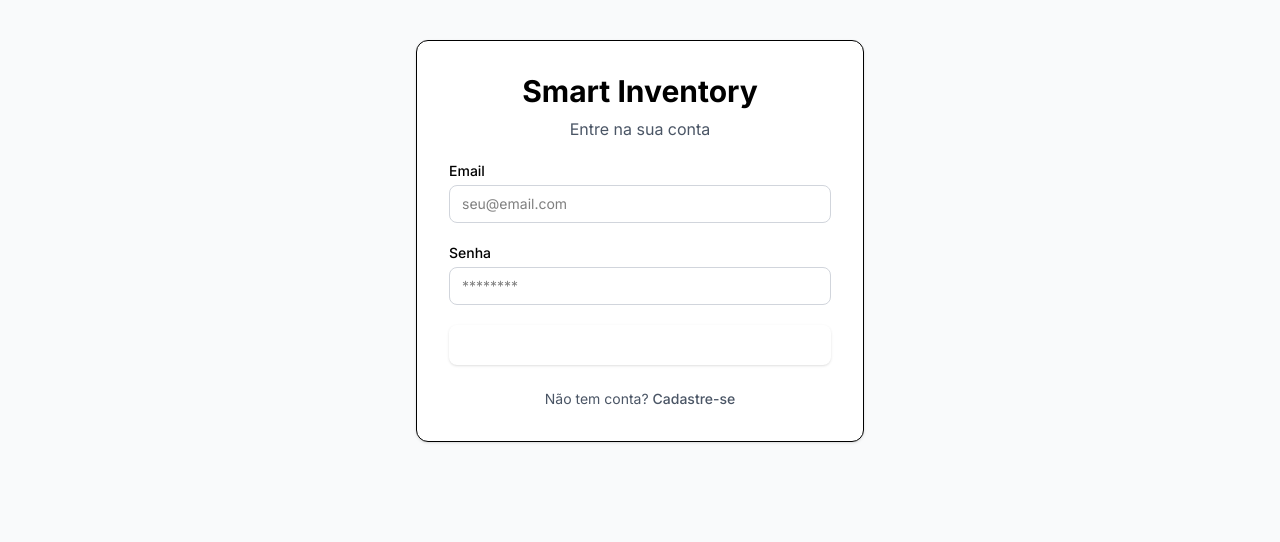
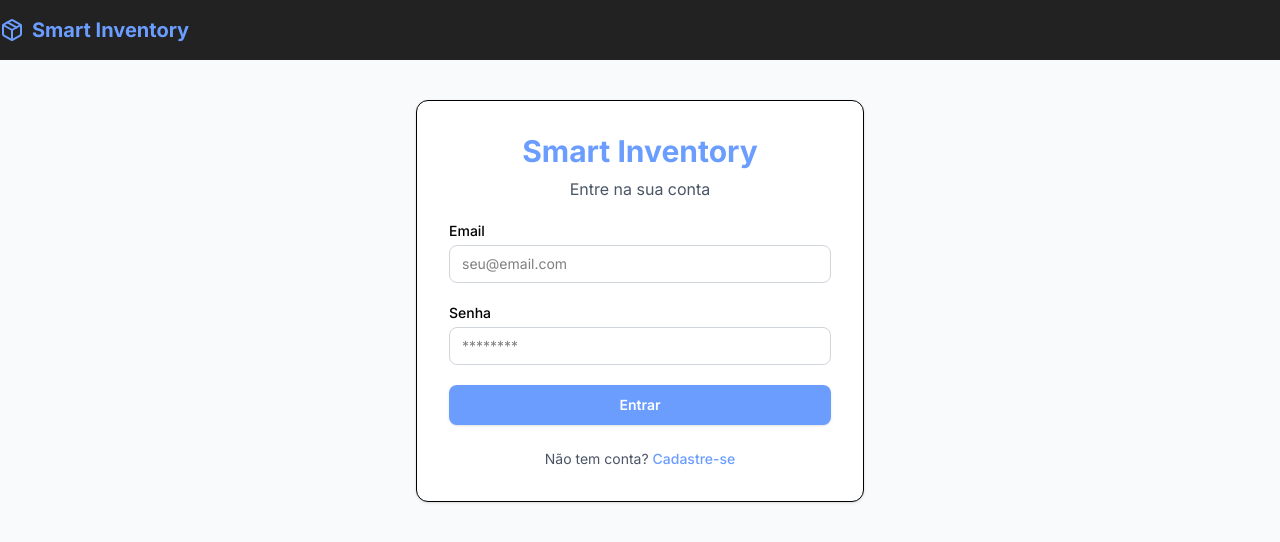
Before and after one commit to cnrnival/smart-inventory, a Next.js app: page /login in a window 1280 px wide. Shown: the top 542 px of the page. Built offline with nearby package versions, Linux system fonts and the light colour scheme; no server answers.

Commit message:
ajuste geral

```diff
--- a/db.json
+++ b/db.json
@@ -89,11 +89,20 @@
       "quantity": 1
     },
     {
-      "id": "kZGUbRHbzsU",
+      "id": "3yMXoWThI7k",
       "barcode": "1234567891234",
-      "name": "gaystavo",
+      "name": "Dorflex",
       "category": "",
-      "price": 1,
+      "price": 19,
+      "expiryDate": "2026-04-08",
+      "quantity": 2
+    },
+    {
+      "id": "LQK00SVU5Xc",
+      "barcode": "1234567891234",
+      "name": "ahaha",
+      "category": "aaa",
+      "price": 100,
       "expiryDate": "2026-04-08",
       "quantity": 1
     }
--- a/src/app/create-account/page.tsx
+++ b/src/app/create-account/page.tsx
@@ -78,7 +78,7 @@ export default function CreateAccountPage() {
                 value={form.name}
                 onChange={(e) => setForm({ ...form, name: e.target.value })}
                 placeholder="Seu nome completo"
-                className="w-full rounded-lg border border-gray-300 px-3 py-2 text-sm outline-none focus:border-primary focus:ring-2 focus:ring-primary/20"
+                className="w-full rounded-lg border border-gray-300 px-3 py-2 text-sm outline-none focus:border-[#6b9dff] focus:ring-2 focus:ring-[#6b9dff]/20"
                 required
               />
             </div>
@@ -91,7 +91,7 @@ export default function CreateAccountPage() {
                 value={form.email}
                 onChange={(e) => setForm({ ...form, email: e.target.value })}
                 placeholder="seu@email.com"
-                className="w-full rounded-lg border border-gray-300 px-3 py-2 text-sm outline-none focus:border-primary focus:ring-2 focus:ring-primary/20"
+                className="w-full rounded-lg border border-gray-300 px-3 py-2 text-sm outline-none focus:border-[#6b9dff] focus:ring-2 focus:ring-[#6b9dff]/20"
                 required
               />
             </div>
@@ -104,7 +104,7 @@ export default function CreateAccountPage() {
                 value={form.confirmEmail}
                 onChange={(e) => setForm({ ...form, confirmEmail: e.target.value })}
                 placeholder="Confirme seu email"
-                className="w-full rounded-lg border border-gray-300 px-3 py-2 text-sm outline-none focus:border-primary focus:ring-2 focus:ring-primary/20"
+                className="w-full rounded-lg border border-gray-300 px-3 py-2 text-sm outline-none focus:border-[#6b9dff] focus:ring-2 focus:ring-[#6b9dff]/20"
                 required
               />
             </div>
@@ -117,7 +117,7 @@ export default function CreateAccountPage() {
                 value={form.document}
                 onChange={(e) => setForm({ ...form, document: e.target.value })}
                 placeholder="Apenas números"
-                className="w-full rounded-lg border border-gray-300 px-3 py-2 text-sm outline-none focus:border-primary focus:ring-2 focus:ring-primary/20"
+                className="w-full rounded-lg border border-gray-300 px-3 py-2 text-sm outline-none focus:border-[#6b9dff] focus:ring-2 focus:ring-[#6b9dff]/20"
                 required
               />
             </div>
@@ -130,7 +130,7 @@ export default function CreateAccountPage() {
                 value={form.password}
                 onChange={(e) => setForm({ ...form, password: e.target.value })}
                 placeholder="Mínimo 4 caracteres"
-                className="w-full rounded-lg border border-gray-300 px-3 py-2 text-sm outline-none focus:border-primary focus:ring-2 focus:ring-primary/20"
+                className="w-full rounded-lg border border-gray-300 px-3 py-2 text-sm outline-none focus:border-[#6b9dff] focus:ring-2 focus:ring-[#6b9dff]/20"
                 required
               />
             </div>
@@ -143,14 +143,14 @@ export default function CreateAccountPage() {
                 value={form.confirmPassword}
                 onChange={(e) => setForm({ ...form, confirmPassword: e.target.value })}
                 placeholder="Repita a senha"
-                className="w-full rounded-lg border border-gray-300 px-3 py-2 text-sm outline-none focus:border-primary focus:ring-2 focus:ring-primary/20"
+                className="w-full rounded-lg border border-gray-300 px-3 py-2 text-sm outline-none focus:border-[#6b9dff] focus:ring-2 focus:ring-[#6b9dff]/20"
                 required
               />
             </div>
 
             <button
               type="submit"
-              className="w-full rounded-lg bg-primary px-4 py-2.5 text-sm font-semibold text-white shadow-sm transition-colors hover:bg-primary/90 bg-[#6b9dff] hover:bg-[#6b9dff]/70"
+              className="w-full rounded-lg bg-primary px-4 py-2.5 text-sm font-semibold text-white shadow-sm transition-colors hover:bg-[#6b9dff]/90 bg-[#6b9dff] hover:bg-[#6b9dff]/70"
             >
               Criar Conta
             </button>
--- a/src/app/inventory/layout.tsx
+++ b/src/app/inventory/layout.tsx
@@ -3,7 +3,8 @@ import { Package } from "lucide-react";
 
 const linksInventoryPage = [
   { name: "Produtos", href: "/inventory" },
-  { name: "Categorias", href: "/inventory/categories" },
+  { name: "Histórico de Vendas", href: "/inventory/historic-sales" },
+  { name: "Relatórios", href: "/inventory/reports" },
   { name: "Fornecedores", href: "/inventory/suppliers" }
 ];
 
--- a/src/app/login/page.tsx
+++ b/src/app/login/page.tsx
@@ -1,37 +1,28 @@
-// src/app/login/page.tsx
 'use client';
 
 import { useState } from 'react';
 import { useRouter } from 'next/navigation';
 import Link from 'next/link';
-import { toast } from 'sonner';
-import { User } from '@/types/inventory';
+import { useTestAuth } from '@/hooks/test_auth';
+import { FakeNavBar } from '@/components/FakeNavBar';
 
 export default function LoginPage() {
   const router = useRouter();
   const [email, setEmail] = useState('');
   const [password, setPassword] = useState(''); // ✅ renomeado de 'senha'
+const {login}= useTestAuth();
 
   const handleSubmit = (e: React.FormEvent) => {
     e.preventDefault();
-
-    const users = JSON.parse(localStorage.getItem('smart_inventory_users') || '[]');
-    const user = users.find((u: User) => u.email === email && u.password === password);
-
-    if (user) {
-      toast.success('Login realizado com sucesso!');
-      localStorage.setItem('currentUser', JSON.stringify(user));
-      router.push('/dashboard'); // ✅ rota correta
-    } else {
-      toast.error('Email ou senha inválidos.');
-    }
-  };
+    login()
+  }
 
   return (
     <div className="min-h-screen bg-gray-50">
+      <FakeNavBar />
       <main className="container mx-auto flex items-center justify-center px-4 py-10">
         <div className="w-full max-w-md rounded-xl border bg-white p-8 shadow-sm">
-          <h1 className="text-center text-3xl font-bold">Smart Inventory</h1>
+          <h1 className="text-center text-3xl font-bold text-[#6b9dff]">Smart Inventory</h1>
           <p className="mt-2 text-center text-gray-600">Entre na sua conta</p>
 
           <form onSubmit={handleSubmit} className="mt-5 space-y-5">
@@ -63,7 +54,7 @@ export default function LoginPage() {
 
             <button
               type="submit"
-              className="w-full rounded-lg bg-primary px-4 py-2.5 text-sm font-semibold text-white shadow-sm transition-colors hover:bg-primary/90"
+              className="w-full rounded-lg bg-[#6b9dff] px-4 py-2.5 text-sm font-semibold text-white shadow-sm transition-colors hover:bg-[#6b9dff]/90"
             >
               Entrar
             </button>
@@ -71,7 +62,7 @@ export default function LoginPage() {
 
           <p className="mt-6 text-center text-sm text-gray-600">
             Não tem conta?{' '}
-            <Link href="/create-account" className="font-medium text-primary hover:underline">
+            <Link href="/create-account" className="font-medium text-primary hover:underline text-[#6b9dff]">
               Cadastre-se
             </Link>
           </p>
--- a/src/app/page.tsx
+++ b/src/app/page.tsx
@@ -12,7 +12,7 @@ import { Package, AlertTriangle, XCircle, DollarSign, LogOut } from 'lucide-reac
 import Link from 'next/link';
 import { PieChart, Pie, Cell, Tooltip, Legend, ResponsiveContainer } from 'recharts';
 import { useProductsContext } from '@/hooks/useProductsContext';
-import { useEffect } from 'react';
+import { use, useEffect } from 'react';
 import { StatusBadge } from '@/components/StatusBadge';
 
 // Constante de cores para o gráfico de pizza
@@ -20,7 +20,7 @@ const COLORS = ['#15bd53', '#eab308', '#ca1111'];
 
 export default function DashboardPage() {
 
-  const { products, getProducts, isLoading, expiredProducts, nearExpiryProducts, validProducts, financialRisk } = useProductsContext();
+  const { products, getProducts, isLoading, expiredProducts, nearExpiryProducts, validProducts, financialRisk, isAuthenticated } = useProductsContext();
   const router = useRouter();
 
   const riskyProducts = [...expiredProducts, ...nearExpiryProducts];
@@ -31,8 +31,7 @@ export default function DashboardPage() {
   }, []);
 
   // Obter nome do usuário logado (mock enquanto não há autenticação real)
-  const userName = 'Usuário';
-
+  // s
   // Função auxiliar para obter nome do produto pelo ID
   const getProductName = (productId: string) =>
     products.find(p => p.id === productId)?.name ?? 'Produto não encontrado';
@@ -41,6 +40,8 @@ export default function DashboardPage() {
     // Implementar logout (limpar token, redirecionar)
     router.push('/login');
   };
+
+
 
   if (isLoading) {
     return (
@@ -65,7 +66,7 @@ export default function DashboardPage() {
           <div>
             <h1 className="text-2xl font-bold">Dashboard de Risco</h1>
             <p className="text-sm">
-              Bem-vindo(a), <span className="font-semibold text-[#6b9dff]">{userName}</span>
+              Bem-vindo(a), <span className="font-semibold text-[#6b9dff]">Usuário</span>
             </p>
           </div>
           <button
--- /dev/null
+++ b/src/app/profile/page.tsx
@@ -0,0 +1,7 @@
+export default function Profile() {
+    return (
+        <div className="h-[calc(100vh-60px)] text-white bg-[#262626]">
+            <h1 className="text-3xl font-bold">Perfil do Usuário</h1>
+        </div>
+    )
+}
--- /dev/null
+++ b/src/components/FakeNavBar.tsx
@@ -0,0 +1,17 @@
+'use client';
+
+import { Package } from "lucide-react";
+import Link from "next/link";
+
+export function FakeNavBar() {
+    return (
+        <div className="sticky top-0 z-50  bg-[#222222] h-[60px] text-white">
+            <div className="container mx-auto flex h-full items-center justify-between flex flex-row justify-between items-center text-white">
+                <Link href="/" className="flex items-center gap-2 text-xl font-bold text-[#6b9dff] flex flex-row justify-between items-center">
+                    <Package className="h-6 w-6" />
+                    <span>Smart Inventory</span>
+                </Link>
+            </div>
+        </div>
+    )
+}
--- a/src/contexts/ProductsContext.tsx
+++ b/src/contexts/ProductsContext.tsx
@@ -1,7 +1,9 @@
 'use client';
-import { createContext, useState } from "react";
+import { createContext, useContext, useState } from "react";
 import { ProductType } from "../types/ProductType";
 import { axios_api } from "@/services/axios_api";
+import { AuthContext } from "./AuthContext";
+import { useTestAuth } from "@/hooks/test_auth";
 
 export type ProductStatus = 'valid' | 'alert' | 'critical' | 'expired';
 
@@ -22,6 +24,7 @@ type ProductsContextType = {
     validProducts: ProductType[];
     statusConfig: typeof statusConfig;
     financialRisk: number;
+    isAuthenticated: boolean;
 };
 
 export const ProductsContext = createContext({} as ProductsContextType);
@@ -29,6 +32,7 @@ export const ProductsContext = createContext({} as ProductsContextType);
 export const ProductsContextProvider = ({ children }: { children: React.ReactNode }) => {
     const [products, setProducts] = useState<ProductType[]>([]);
     const [isLoading, setIsLoading] = useState(true);
+    const { isAuthenticated } = useTestAuth();
 
     async function addProduct(newProduct: Omit<ProductType, 'id'>) {
         const response = await axios_api.post('/products', newProduct);
@@ -89,6 +93,7 @@ export const ProductsContextProvider = ({ children }: { children: React.ReactNod
             validProducts,
             statusConfig,
             financialRisk,
+            isAuthenticated
         }}>
             {children}
         </ProductsContext.Provider>
```
Also changed, not shown: src/hooks/useNewAuth.ts (deleted).
